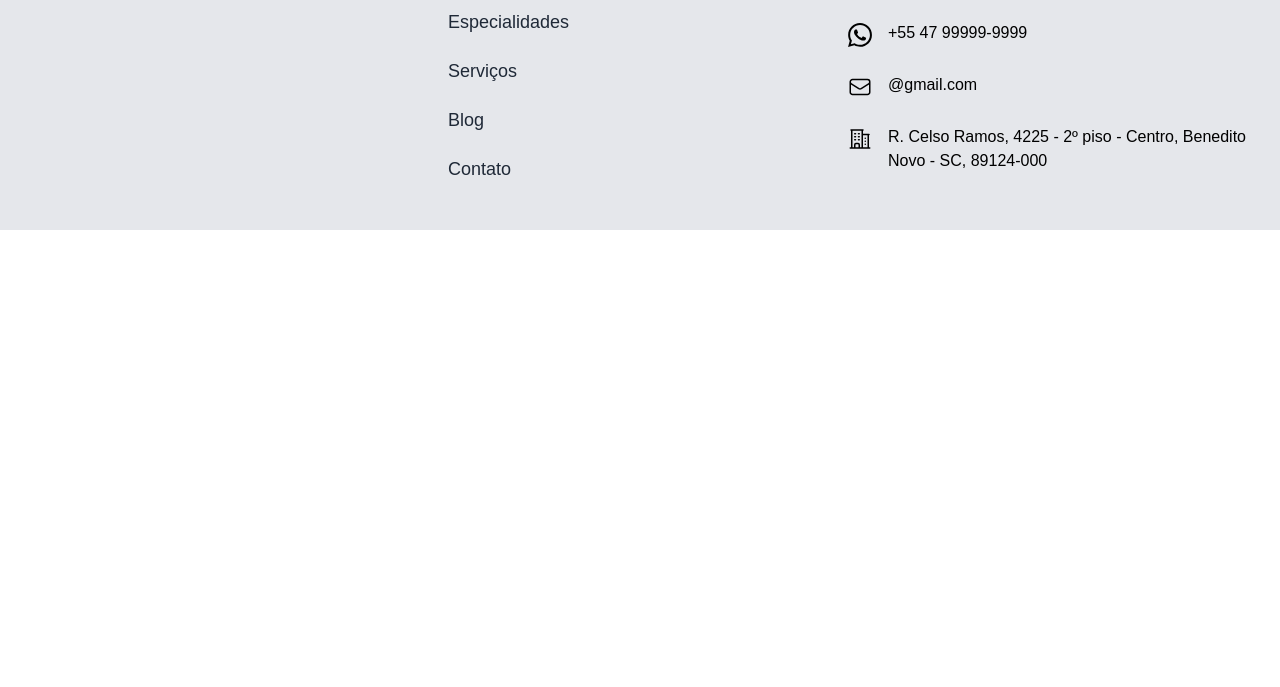
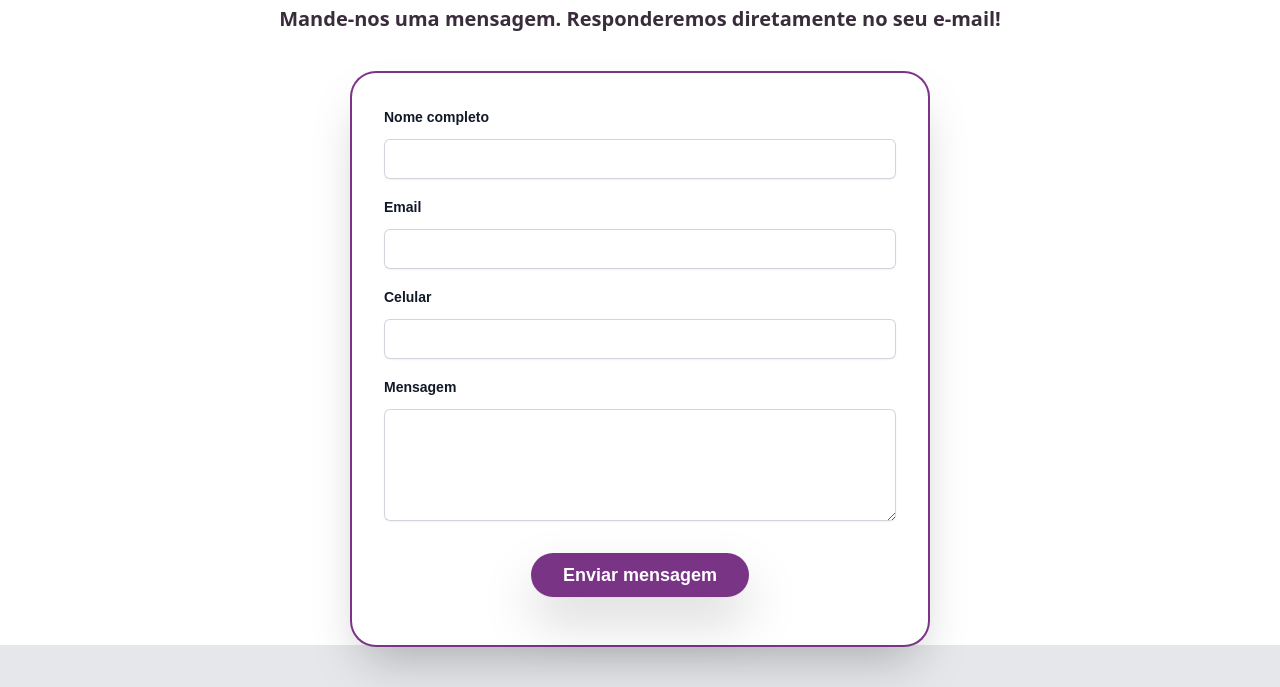
Before and after one commit to AAndreazza/site-escoben-contabilidade, a Gatsby site: page / in a window 1280 px wide. Shown: the part 1067-1754 px from the top of the page. Before the commit the page ends 1297 px from the top, so only its background shows below. Built offline with nearby package versions, Linux system fonts and the light colour scheme; Gatsby itself is replaced by a stand-in of ours.

Commit message:
formulario ok

```diff
--- a/src/components/Especialidades/PaginaEspecialidades.js
+++ b/src/components/Especialidades/PaginaEspecialidades.js
@@ -1,7 +1,8 @@
 import React from "react";
 import { Link } from 'gatsby'
 import Header from '../Header.js'
-import Footer from "../Footer";
+import Footer from "../Footer.js";
+import Formulario from "../Formulario.js";
 
 const PaginaEspecialidades = () => {
     return (
@@ -11,7 +12,7 @@ const PaginaEspecialidades = () => {
             {/* LOGO + TEXTO */}
 
             {/* SERVICOS + TOPICOS */}
-            <div class="mx-auto mt-16 max-w-5xl sm:mt-30">
+            <div class="mx-auto mt-16 max-w-5xl sm:mt-30 font-montserrat">
                 <div class="mx-auto isolate mt-10 grid max-w-80 grid-cols-1 gap-8 md:max-w-2xl md:grid-cols-2 lg:max-w-4xl xl:max-w-none xl:grid-cols-3">
 
                     <div class="rounded-3xl p-8 ring-2 ring-[#793486] shadow-2xl">
@@ -241,6 +242,11 @@ const PaginaEspecialidades = () => {
             </div>
 
             {/* FORMULARIO */}
+            <div class="mt-32 mx-auto text-center">
+                <h2 class="text-4xl sm:text-6xl font-bold text-[#e4d5e7]">ENTRE EM CONTATO</h2>
+                <p class="mt-0 text-xl font-semibold text-[#392c3b]">Mande-nos uma mensagem. Responderemos diretamente no seu e-mail!</p>
+            </div>
+            <Formulario></Formulario>
 
             <Footer></Footer>
         </div>
--- /dev/null
+++ b/src/components/Formulario.js
@@ -0,0 +1,51 @@
+import React from "react";
+import { Link } from 'gatsby'
+
+const Formulario = () => {
+    return (
+
+        <div class="isolate px-6 -mt-10 lg:px-8 font-montserrat">
+
+            <form action="#" method="POST" class="mx-auto mt-16 max-w-xl sm:mt-20 rounded-3xl p-8 ring-2 ring-[#793486] shadow-2xl">
+                <div class="sm:grid-cols-2">
+                    <div>
+                        <label for="nome" class="block text-sm font-semibold leading-6 text-gray-900">Nome completo</label>
+                        <div class="mt-2.5">
+                            <input type="text" name="nome" id="nome" autocomplete="given-name" class="block w-full rounded-md border-0 px-3.5 py-2 text-gray-900 shadow-sm ring-1 ring-inset ring-gray-300 placeholder:text-gray-400 focus:ring-2 focus:ring-inset focus:ring-indigo-600 sm:text-sm sm:leading-6" />
+                        </div>
+                    </div>
+                    <div class="sm:col-span-2 mt-4">
+                        <label for="email" class="block text-sm font-semibold leading-6 text-gray-900">Email</label>
+                        <div class="mt-2.5">
+                            <input type="email" name="email" id="email" autocomplete="email" class="block w-full rounded-md border-0 px-3.5 py-2 text-gray-900 shadow-sm ring-1 ring-inset ring-gray-300 placeholder:text-gray-400 focus:ring-2 focus:ring-inset focus:ring-indigo-600 sm:text-sm sm:leading-6" />
+                        </div>
+                    </div>
+                    <div class="sm:col-span-2 mt-4">
+                        <label for="telefone" class="block text-sm font-semibold leading-6 text-gray-900">Celular</label>
+                        <div class="mt-2.5">
+                            <input type="tel" name="telefone" id="telefone" autocomplete="tel" class="block w-full rounded-md border-0 px-3.5 py-2 text-gray-900 shadow-sm ring-1 ring-inset ring-gray-300 placeholder:text-gray-400 focus:ring-2 focus:ring-inset focus:ring-indigo-600 sm:text-sm sm:leading-6" />
+                        </div>
+                    </div>
+                    <div class="sm:col-span-2 mt-4">
+                        <label for="mensagem" class="block text-sm font-semibold leading-6 text-gray-900">Mensagem</label>
+                        <div class="mt-2.5">
+                            <textarea name="mensagem" id="mensagem" rows="4" class="block w-full rounded-md border-0 px-3.5 py-2 text-gray-900 shadow-sm ring-1 ring-inset ring-gray-300 placeholder:text-gray-400 focus:ring-2 focus:ring-inset focus:ring-indigo-600 sm:text-sm sm:leading-6"></textarea>
+                        </div>
+                    </div>
+                </div>
+
+                <div class="mt-10 sm:mt-10 mb-6 text-center">
+                <Link
+                    to='#'
+                    className='rounded-full bg-[#793486] drop-shadow-2xl px-8 py-3 text-lg mb-8 font-semibold text-white shadow-sm hover:bg-[#ac76f1] focus-visible:outline focus-visible:outline-2 focus-visible:outline-offset-2 focus-visible:outline-[#b1ffe9]'
+                >
+                    Enviar mensagem
+                </Link>
+            </div>
+            </form>
+        </div>
+
+    )
+}
+
+export default Formulario
```
